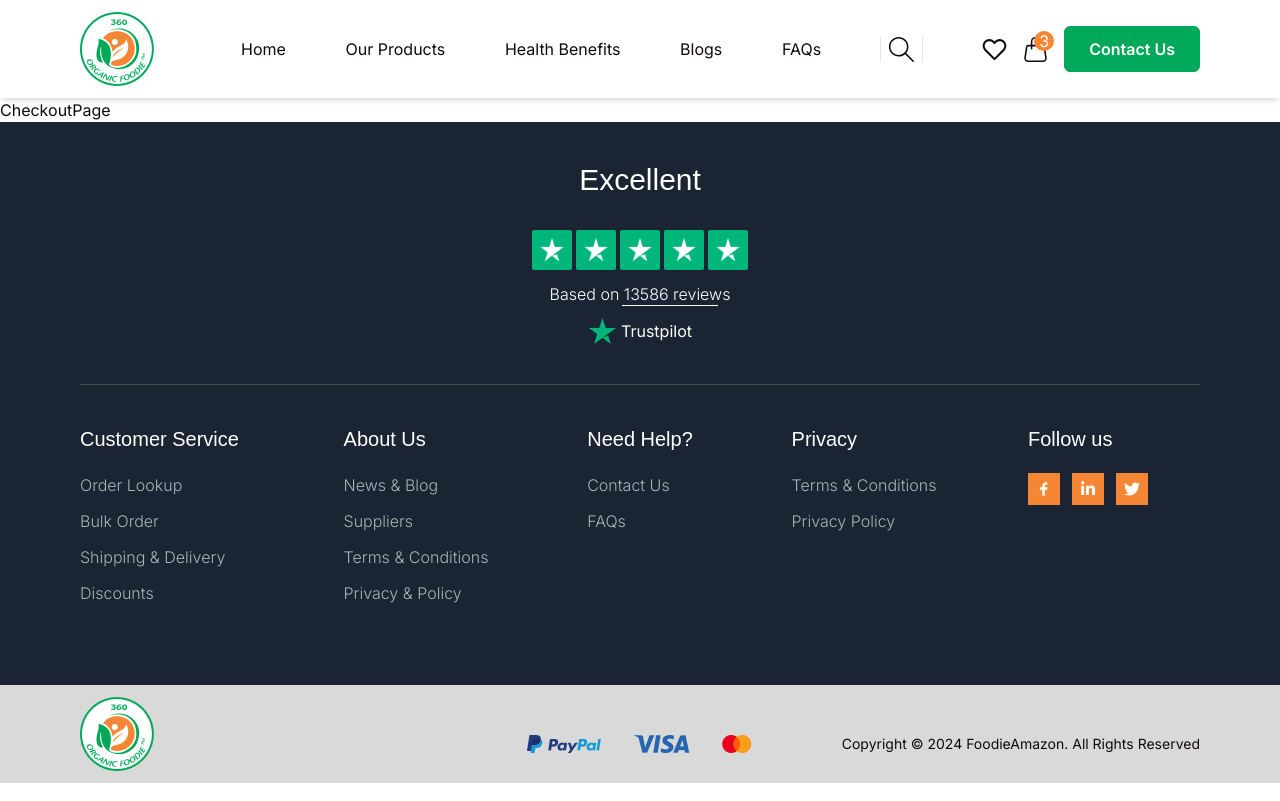
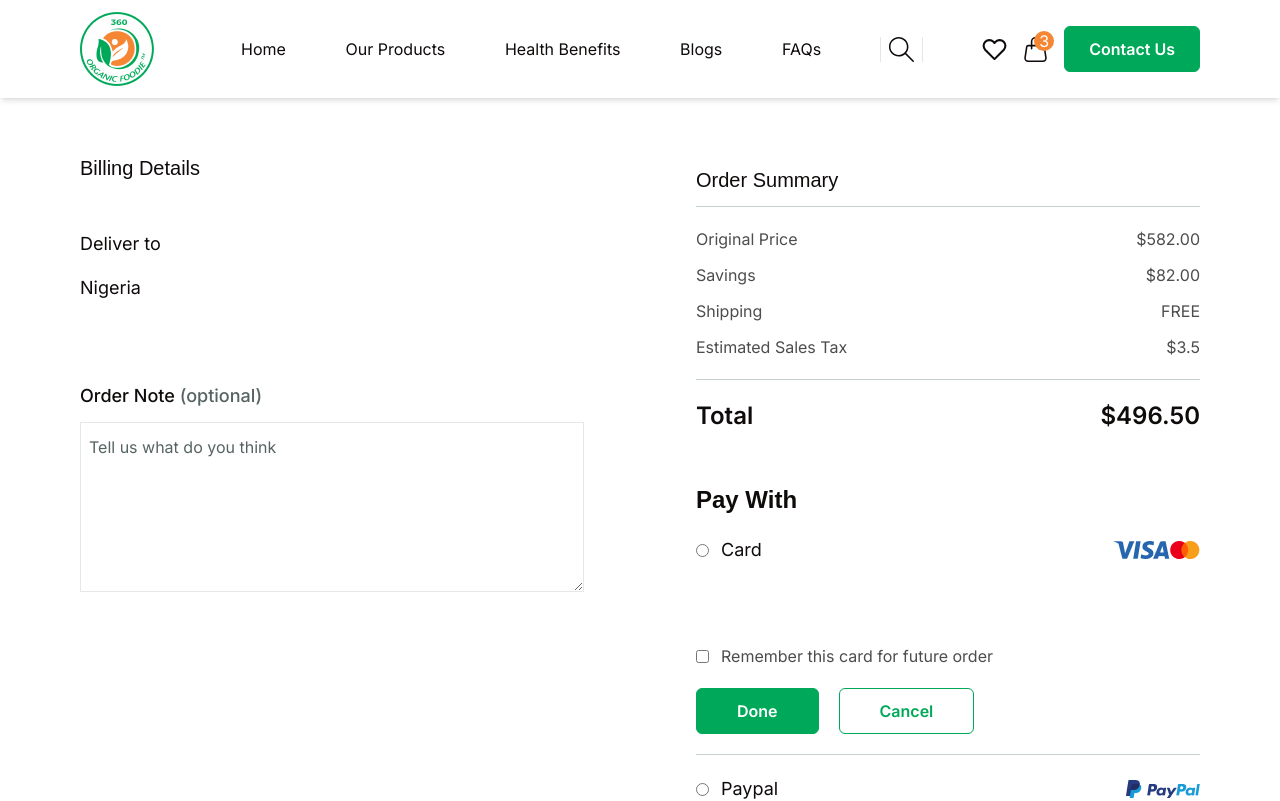
Before and after one commit to blossomobasi/organic_foodie_ecommerce, a React (Vite) app: page /checkout in a window 1280 px wide. Shown: the top 801 px of the page. Built offline with nearby package versions, Linux system fonts and the light colour scheme; a web font is replaced by a local one.

Commit message:
Implement checkout page

```diff
--- a/src/pages/CheckoutPage.tsx
+++ b/src/pages/CheckoutPage.tsx
@@ -1,5 +1,185 @@
+import TextInput from "../ui/TextInput";
+import Visa from "../assets/images/visa.png";
+import MasterCard from "../assets/images/masters_card.png";
+import Paypal from "../assets/images/paypal.png";
+import Button from "../ui/Button";
+
 const CheckoutPage = () => {
-    return <div>CheckoutPage</div>;
+    const totalPrice = 582;
+    const SAVINGS = 82;
+    const TAX = 3.5;
+
+    return (
+        <section className="lg:py-14 py-5 lg:px-20 px-5 flex flex-col items-center">
+            <div className="flex md:flex-row flex-col justify-between lg:space-x-28 md:space-x-10 w-full max-w-[110rem]">
+                <div className="w-full">
+                    <h2 className="font-medium text-xl nichrome mb-8">Billing Details</h2>
+
+                    <div className="flex flex-col space-y-4">
+                        <TextInput placeholder="Your email address" type="email" />
+                        <TextInput
+                            placeholder="Residence"
+                            label="Deliver to"
+                            inputId="deliver-to"
+                        />
+                        <TextInput placeholder="Country" label="Nigeria" inputId="country" />
+
+                        <div className="flex space-x-5">
+                            <div className="flex-1">
+                                <TextInput placeholder="Your first name" />
+                            </div>
+
+                            <div className="flex-1">
+                                <TextInput placeholder="Your last name" />
+                            </div>
+                        </div>
+
+                        <TextInput className="rounded-none" placeholder="Your address" />
+
+                        <div className="flex space-x-5">
+                            <div className="flex-1">
+                                <TextInput placeholder="City" className="rounded-none" />
+                            </div>
+                            <div className="flex-1">
+                                <TextInput placeholder="Ikeja" className="rounded-none" />
+                            </div>
+                            <div className="flex-1">
+                                <TextInput placeholder="Zip code" className="rounded-none" />
+                            </div>
+                        </div>
+
+                        <TextInput
+                            placeholder="Phone number"
+                            type="number"
+                            className="rounded-none"
+                        />
+
+                        <div className="flex flex-col space-y-3">
+                            <label htmlFor="orderNote" className="text-lg font-medium">
+                                Order Note <span className="text-[#566363]">(optional)</span>
+                            </label>
+
+                            <textarea
+                                placeholder="Tell us what do you think"
+                                id="orderNote"
+                                cols={30}
+                                rows={6}
+                                className="border px-2 py-3 w-full placeholder:text-[#566363] text-[#566363] focus-within:outline-none"
+                            />
+                        </div>
+                    </div>
+                </div>
+
+                <div className="w-full">
+                    <div className="w-full pb-8">
+                        <h2 className="font-medium nichrome text-xl py-3">Order Summary</h2>
+
+                        <hr className="border-[#C4D1D0] border-1" />
+
+                        <div className="py-5 flex flex-col space-y-3 text-grey-600">
+                            <div className="flex justify-between">
+                                <p>Original Price</p>
+                                <p>${totalPrice.toFixed(2)}</p>
+                            </div>
+                            <div className="flex justify-between">
+                                <p>Savings</p>
+                                <p>${SAVINGS.toFixed(2)}</p>
+                            </div>
+                            <div className="flex justify-between">
+                                <p>Shipping</p>
+                                <p>FREE</p>
+                            </div>
+                            <div className="flex justify-between">
+                                <p>Estimated Sales Tax</p>
+                                <p>${TAX}</p>
+                            </div>
+                        </div>
+
+                        <hr className="border-[#C4D1D0] border-1" />
+
+                        <div className="flex justify-between py-5 text-2xl font-semibold">
+                            <h2>Total</h2>
+                            <h2>${(totalPrice - SAVINGS - TAX).toFixed(2)}</h2>
+                        </div>
+                    </div>
+
+                    <div>
+                        <h2 className="text-2xl font-semibold nichrome">Pay With</h2>
+
+                        <div className="flex justify-between py-5">
+                            <div className="flex items-center space-x-3">
+                                <input type="radio" id="card" name="payment" />
+                                <label htmlFor="card" className="text-lg">
+                                    Card
+                                </label>
+                            </div>
+
+                            <div className="flex items-center">
+                                <img src={Visa} alt="Visa" />
+                                <img src={MasterCard} alt="master card" />
+                            </div>
+                        </div>
+
+                        <div className="flex flex-col space-y-5">
+                            <TextInput
+                                placeholder="Card Number"
+                                className="md:w-[calc(50%-10px)]"
+                            />
+
+                            <div className="flex space-x-5">
+                                <div className="flex-1">
+                                    <TextInput placeholder="Expiration date" />
+                                </div>
+                                <div className="flex-1">
+                                    <TextInput placeholder="Security code" />
+                                </div>
+                            </div>
+
+                            <div className="flex space-x-5">
+                                <div className="flex-1">
+                                    <TextInput placeholder="First name" />
+                                </div>
+                                <div className="flex-1">
+                                    <TextInput placeholder="Last name" />
+                                </div>
+                            </div>
+                        </div>
+
+                        <div className="py-5 flex items-center space-x-3">
+                            <input type="checkbox" id="saveCard" />
+                            <label htmlFor="saveCard" className="text-grey-600">
+                                Remember this card for future order
+                            </label>
+                        </div>
+
+                        <div className="flex space-x-5 pb-5">
+                            <Button className="px-10">Done</Button>
+                            <Button variant="primary-outline" className="px-10">
+                                Cancel
+                            </Button>
+                        </div>
+
+                        <hr className="border-[#C4D1D0] border-1" />
+
+                        <div className="flex justify-between py-5 items-center">
+                            <div className="flex items-center space-x-3">
+                                <input type="radio" id="paypal" name="payment" />
+                                <label htmlFor="paypal" className="text-lg">
+                                    Paypal
+                                </label>
+                            </div>
+
+                            <img src={Paypal} alt="Paypal" />
+                        </div>
+
+                        <Button variant="secondary" className="w-full py-3">
+                            Place Order
+                        </Button>
+                    </div>
+                </div>
+            </div>
+        </section>
+    );
 };
 
 export default CheckoutPage;
```
